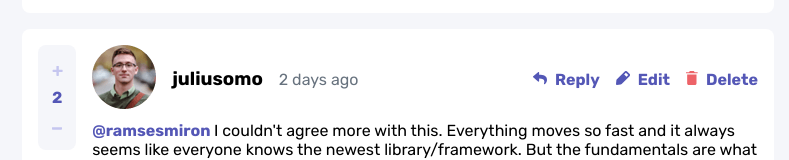
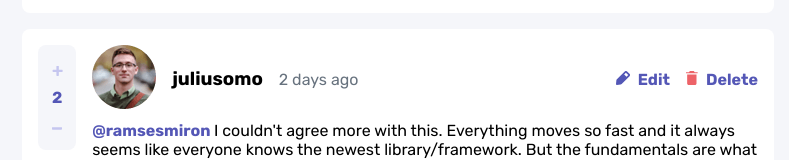
Before and after one commit to takwa-laffet/comment-section-full, a React (Vite) app in the folder frontend/: page / in a window 1280 px wide. Shown: the part 560-720 px from the top of the page, without its empty margins (250-1039 px from the left). Built offline with nearby package versions, Linux system fonts and the light colour scheme.

Commit message:
fixed some user object references errors

```diff
--- a/frontend/src/components/Card.jsx
+++ b/frontend/src/components/Card.jsx
@@ -53,7 +53,7 @@ const Card = ({
 
           <UserActions
             commentId={item.id}
-            username={item.user.username}
+            username={item.user}
           />
         </div>
 
--- a/frontend/src/components/UserProfile.jsx
+++ b/frontend/src/components/UserProfile.jsx
@@ -8,7 +8,9 @@ export const UserActions = ({
 }) => {
   const {dispatch} = useContext(StateContext)
   // mimicks user authentication for now
-  const isCurrentUser = username === 'juliusomo'
+  const isCurrentUser = users.currentUser.username === username
+
+  console.log(isCurrentUser, username)
 
   const handleReplyDispatch = () =>
     // accesses the object directly so you could find the parent comment through the 'parentId' property
@@ -52,7 +54,7 @@ export const UserActions = ({
 }
 
 function UserProfile({ username }) {
-  const user = users.byUsername[username]
+  const user = users.byUsername[username] || users.currentUser
   console.log(user)
 
   return (
--- a/frontend/src/data/users.json
+++ b/frontend/src/data/users.json
@@ -1,4 +1,11 @@
 {
+    "currentUser": {
+        "image": {
+            "png": "./images/avatars/image-juliusomo.png",
+            "webp": "./images/avatars/image-juliusomo.webp"
+        },
+        "username": "juliusomo"
+    },
     "byUsername": {
         "amyrobson": {
             "image": {
@@ -20,14 +27,7 @@
                 "webp": "./images/avatars/image-ramsesmiron.webp"
             },
             "username": "ramsesmiron"
-        },
-        "juliusomo": {
-            "image": {
-                "png": "./images/avatars/image-juliusomo.png",
-                "webp": "./images/avatars/image-juliusomo.webp"
-            },
-            "username": "juliusomo"
         }
     },
-    "allUsername": ["amyrobson", "maxblagun", "ramsesmiron", "juliusomo"]
+    "allUsername": ["amyrobson", "maxblagun", "ramsesmiron"]
 }
```
